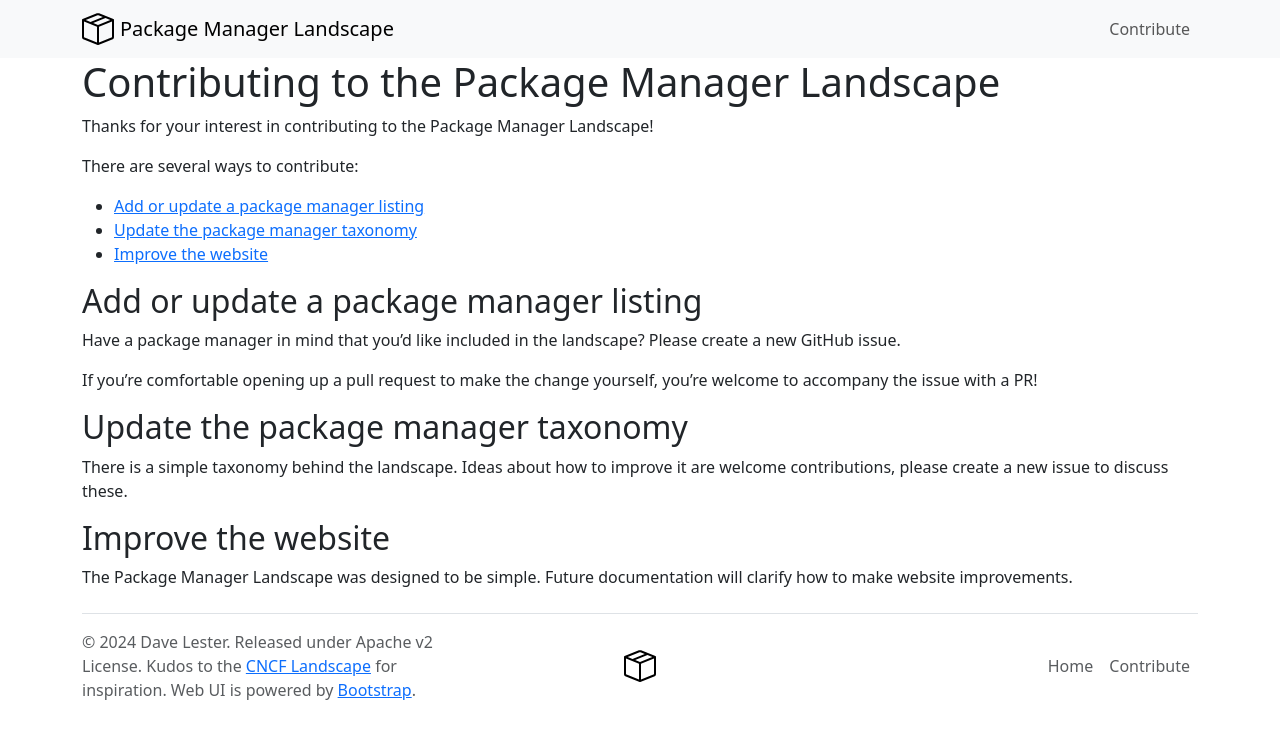
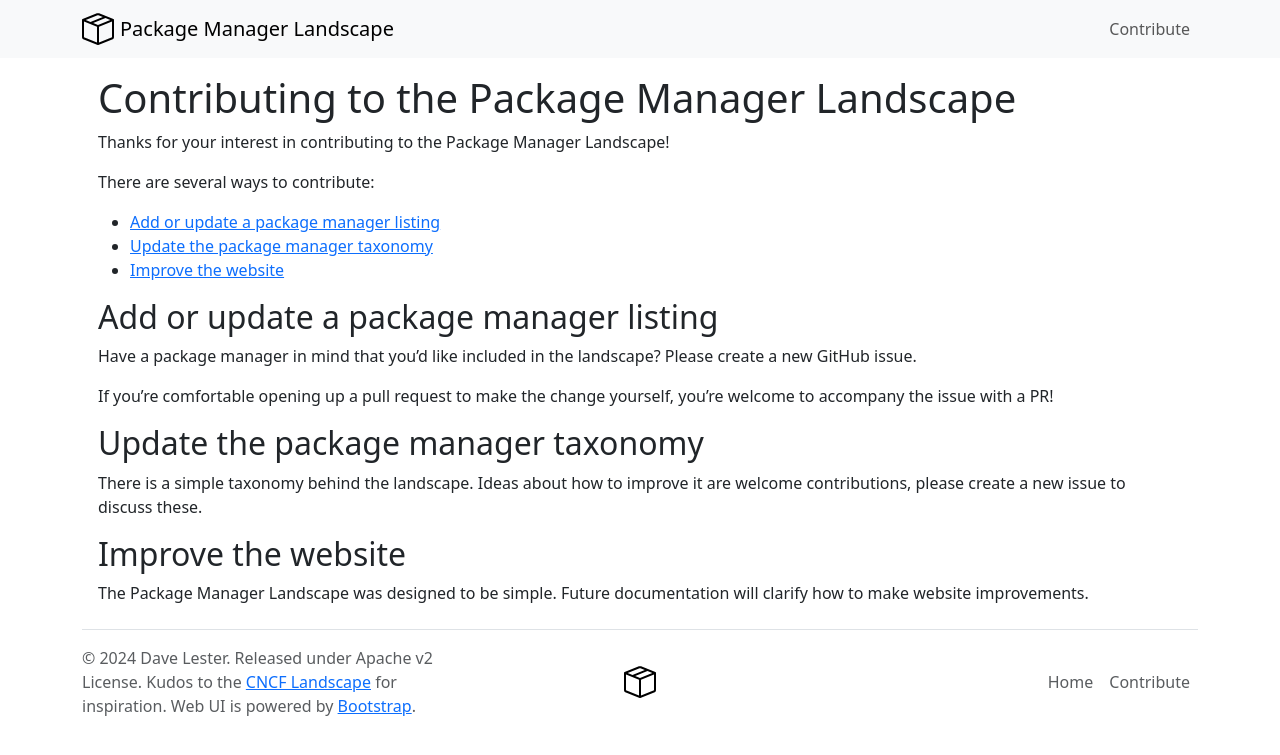
Before and after one commit to davelester/package-manager-landscape, a Flask app: page /contribute/ in a window 1280 px wide. Shown: the top 755 px of the page. Run offline with Flask 3, Linux system fonts and the light colour scheme; some libraries are stand-ins or nearby versions.

Commit message:
Adds margin to content on contribute page.

```diff
--- a/web/templates/contribute.html
+++ b/web/templates/contribute.html
@@ -1,4 +1,6 @@
 {% extends "layout.html" %}
 {% block content %}
+  <div class="m-3">
   {{ content|safe }}
+  </div>
 {% endblock %}
```
